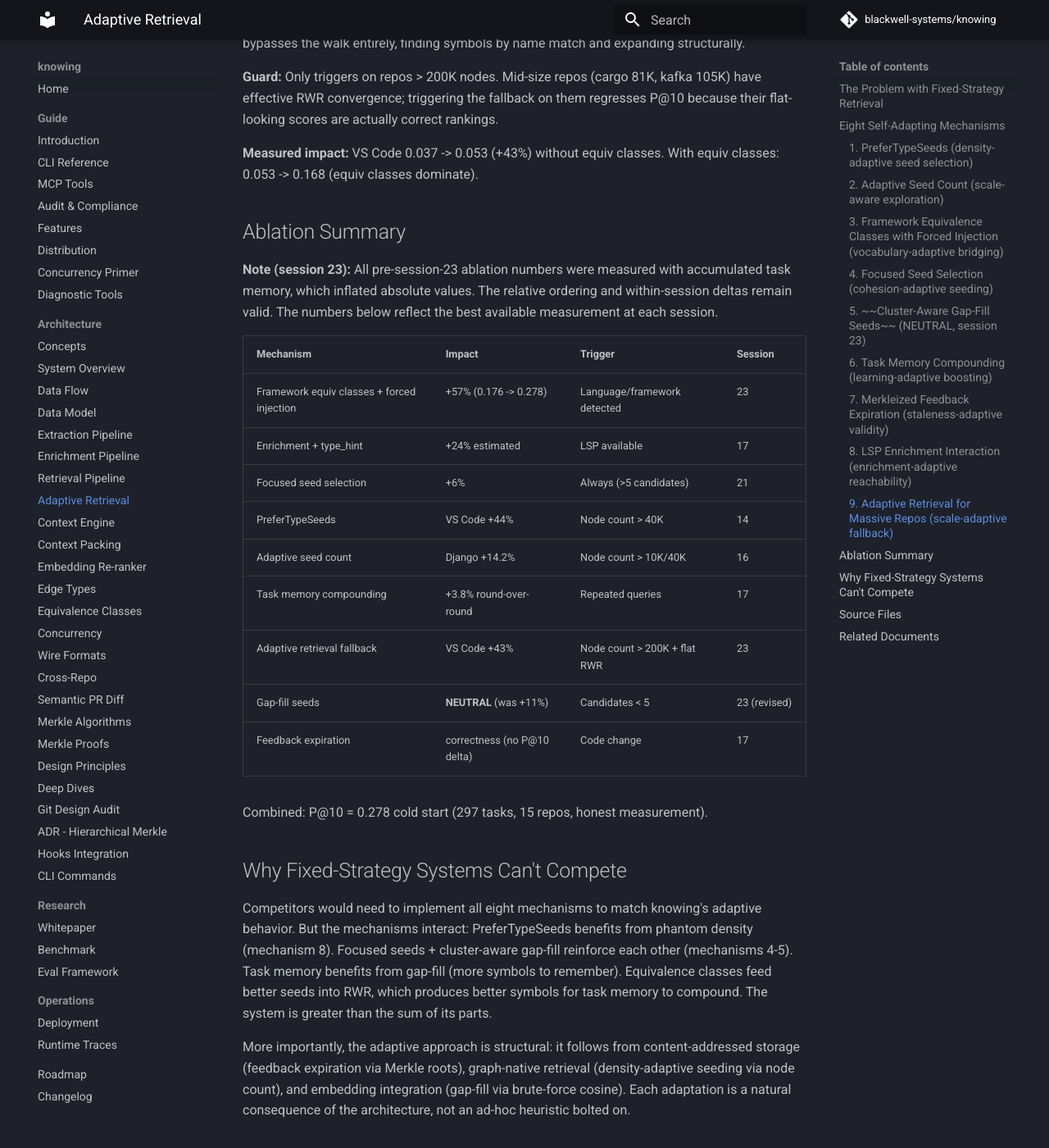
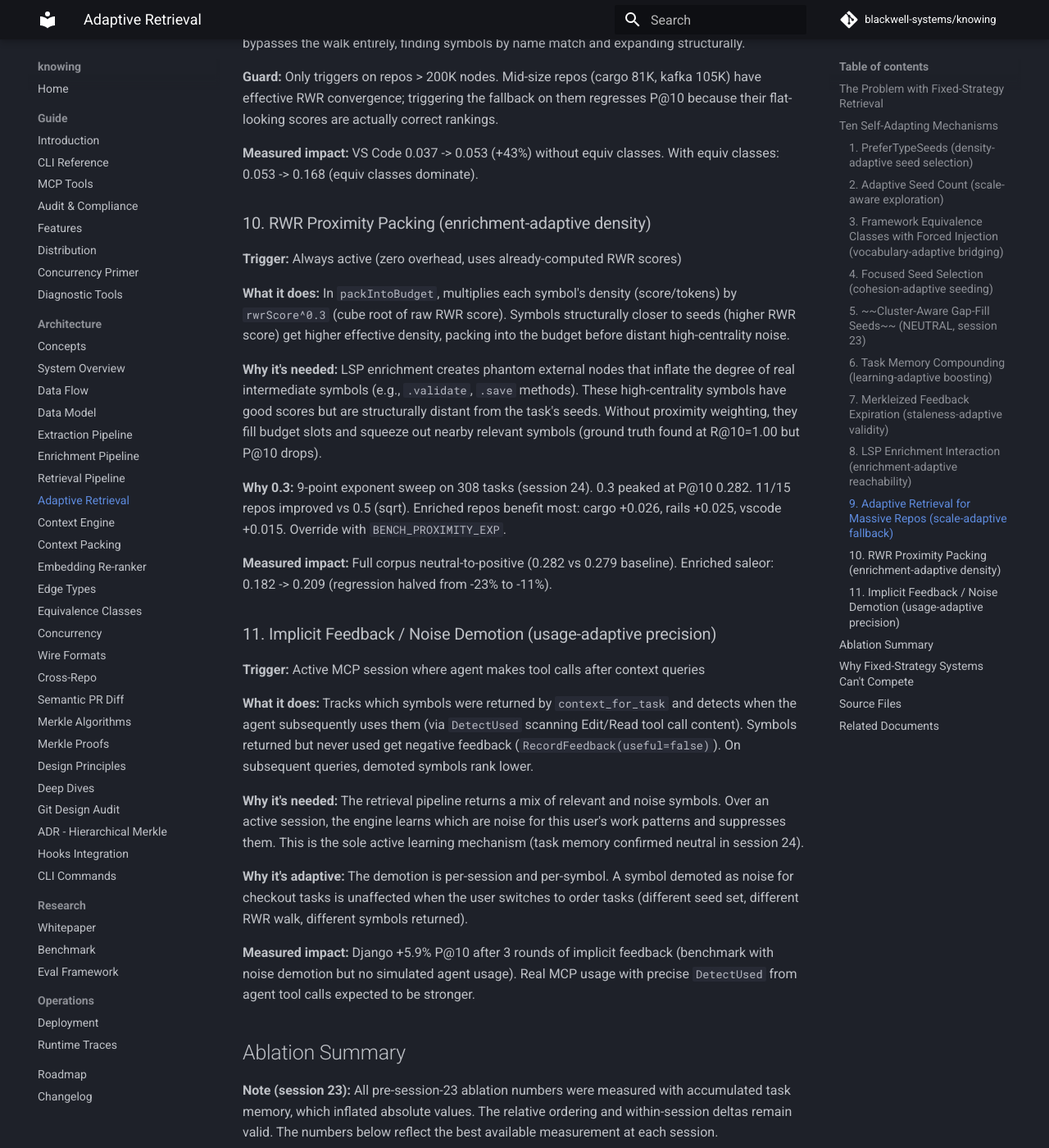
Before and after one commit to blackwell-systems/knowing, an MkDocs documentation site: the page built from docs/architecture/adaptive-retrieval.md, in a window 1280 px wide and 1400 px high, scrolled down 5053 px. Shown: the whole window at 82% size. Built offline with MkDocs 1.6.1 and Material for MkDocs 9.7.7, drawn with Linux system fonts in a browser that asks for light colours; comment, search, counter and statistics services are not loaded; some of the changed text lies outside the part shown.

Commit message:
docs: add RWR proximity packing and implicit feedback as mechanisms 10-11

```diff
--- a/docs/architecture/adaptive-retrieval.md
+++ b/docs/architecture/adaptive-retrieval.md
@@ -27,7 +27,7 @@ This works at small scale. At large scale, it fails:
 The result: fixed-strategy systems get less precise as codebases grow. knowing
 gets more precise because it detects these conditions and compensates.
 
-## Eight Self-Adapting Mechanisms
+## Ten Self-Adapting Mechanisms
 
 ### 1. PreferTypeSeeds (density-adaptive seed selection)
 
@@ -237,6 +237,50 @@ regresses P@10 because their flat-looking scores are actually correct rankings.
 **Measured impact:** VS Code 0.037 -> 0.053 (+43%) without equiv classes.
 With equiv classes: 0.053 -> 0.168 (equiv classes dominate).
 
+### 10. RWR Proximity Packing (enrichment-adaptive density)
+
+**Trigger:** Always active (zero overhead, uses already-computed RWR scores)
+
+**What it does:** In `packIntoBudget`, multiplies each symbol's density (score/tokens)
+by `rwrScore^0.3` (cube root of raw RWR score). Symbols structurally closer to seeds
+(higher RWR score) get higher effective density, packing into the budget before distant
+high-centrality noise.
+
+**Why it's needed:** LSP enrichment creates phantom external nodes that inflate the
+degree of real intermediate symbols (e.g., `.validate`, `.save` methods). These
+high-centrality symbols have good scores but are structurally distant from the task's
+seeds. Without proximity weighting, they fill budget slots and squeeze out nearby
+relevant symbols (ground truth found at R@10=1.00 but P@10 drops).
+
+**Why 0.3:** 9-point exponent sweep on 308 tasks (session 24). 0.3 peaked at P@10 0.282.
+11/15 repos improved vs 0.5 (sqrt). Enriched repos benefit most: cargo +0.026,
+rails +0.025, vscode +0.015. Override with `BENCH_PROXIMITY_EXP`.
+
+**Measured impact:** Full corpus neutral-to-positive (0.282 vs 0.279 baseline).
+Enriched saleor: 0.182 -> 0.209 (regression halved from -23% to -11%).
+
+### 11. Implicit Feedback / Noise Demotion (usage-adaptive precision)
+
+**Trigger:** Active MCP session where agent makes tool calls after context queries
+
+**What it does:** Tracks which symbols were returned by `context_for_task` and
+detects when the agent subsequently uses them (via `DetectUsed` scanning Edit/Read
+tool call content). Symbols returned but never used get negative feedback
+(`RecordFeedback(useful=false)`). On subsequent queries, demoted symbols rank lower.
+
+**Why it's needed:** The retrieval pipeline returns a mix of relevant and noise symbols.
+Over an active session, the engine learns which are noise for this user's work patterns
+and suppresses them. This is the sole active learning mechanism (task memory confirmed
+neutral in session 24).
+
+**Why it's adaptive:** The demotion is per-session and per-symbol. A symbol demoted as
+noise for checkout tasks is unaffected when the user switches to order tasks (different
+seed set, different RWR walk, different symbols returned).
+
+**Measured impact:** Django +5.9% P@10 after 3 rounds of implicit feedback (benchmark
+with noise demotion but no simulated agent usage). Real MCP usage with precise
+`DetectUsed` from agent tool calls expected to be stronger.
+
 ## Ablation Summary
 
 **Note (session 23):** All pre-session-23 ablation numbers were measured with
@@ -251,20 +295,24 @@ available measurement at each session.
 | Focused seed selection | +6% | Always (>5 candidates) | 21 |
 | PreferTypeSeeds | VS Code +44% | Node count > 40K | 14 |
 | Adaptive seed count | Django +14.2% | Node count > 10K/40K | 16 |
-| Task memory compounding | +3.8% round-over-round | Repeated queries | 17 |
+| RWR proximity packing | +0.003 aggregate, enriched saleor regression halved | Always (zero cost) | 24 |
+| Implicit feedback (noise demotion) | Django +5.9% after 3 rounds | Active MCP session | 24 |
 | Adaptive retrieval fallback | VS Code +43% | Node count > 200K + flat RWR | 23 |
+| Feedback expiration | correctness (no P@10 delta) | Code change | 17 |
+| Task memory compounding | **NEUTRAL** (was +3.8%) | Disabled session 24 | 24 |
 | Gap-fill seeds | **NEUTRAL** (was +11%) | Candidates < 5 | 23 (revised) |
-| Feedback expiration | correctness (no P@10 delta) | Code change | 17 |
 
-Combined: P@10 = 0.278 cold start (297 tasks, 15 repos, honest measurement).
+Combined: P@10 = 0.282 cold start (308 tasks, 16 repos, honest measurement, exponent 0.3).
 
 ## Why Fixed-Strategy Systems Can't Compete
 
-Competitors would need to implement all eight mechanisms to match knowing's
+Competitors would need to implement all ten mechanisms to match knowing's
 adaptive behavior. But the mechanisms interact: PreferTypeSeeds benefits from
-phantom density (mechanism 8). Focused seeds + cluster-aware gap-fill reinforce
-each other (mechanisms 4-5). Task memory benefits from gap-fill (more symbols
-to remember). Equivalence classes feed better seeds into RWR, which produces
+phantom density (mechanism 8). Focused seeds reinforce equivalence classes
+(mechanisms 3-4). Proximity packing compensates for enrichment density
+(mechanism 10 mitigates mechanism 8's side effects). Implicit feedback
+demotes noise that the other mechanisms can't filter structurally (mechanism 11).
+Equivalence classes feed better seeds into RWR, which produces
 better symbols for task memory to compound. The system is greater than the sum
 of its parts.
 
```
Also changed, not shown: docs/architecture/retrieval-pipeline.md (+12 -3 lines).
